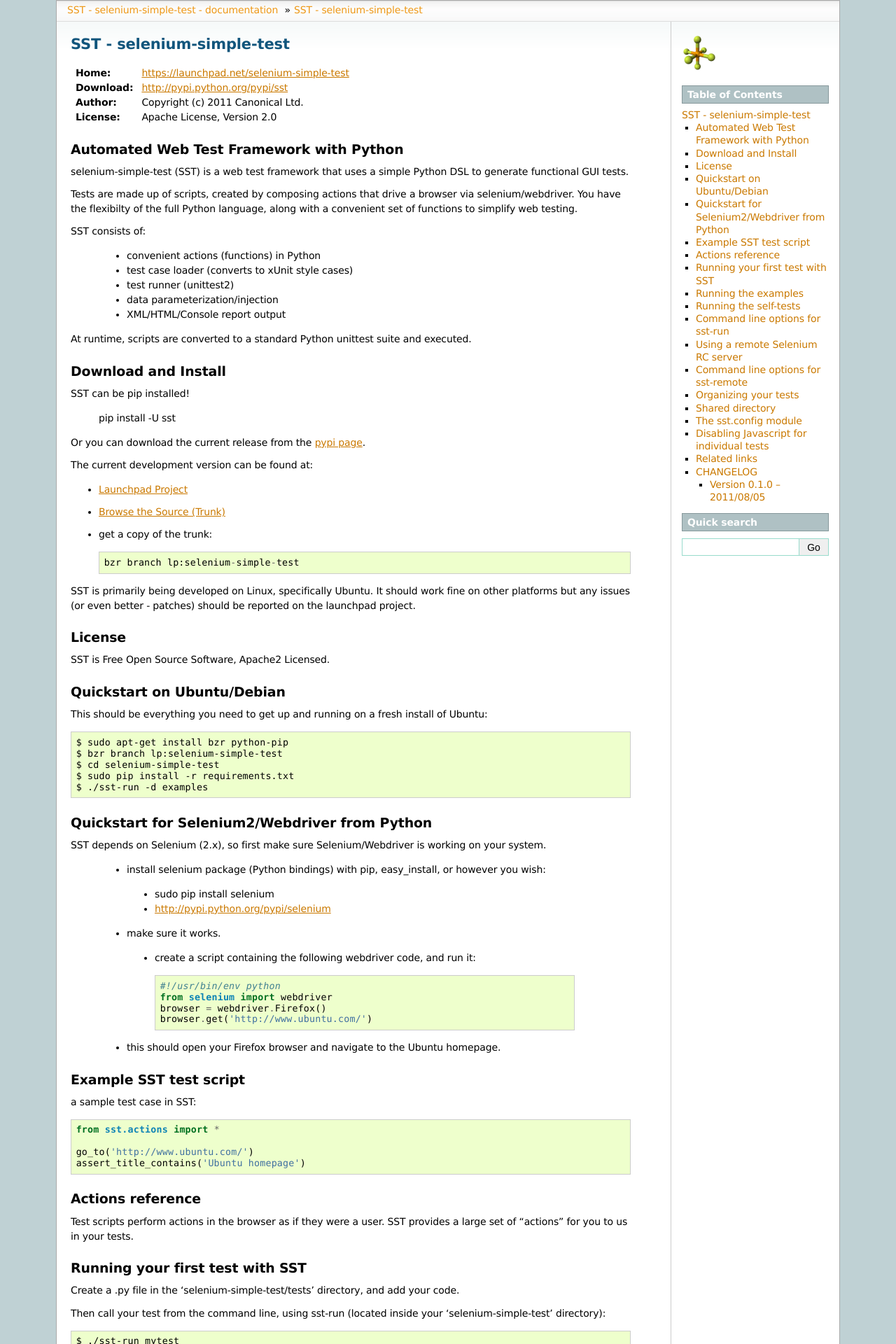
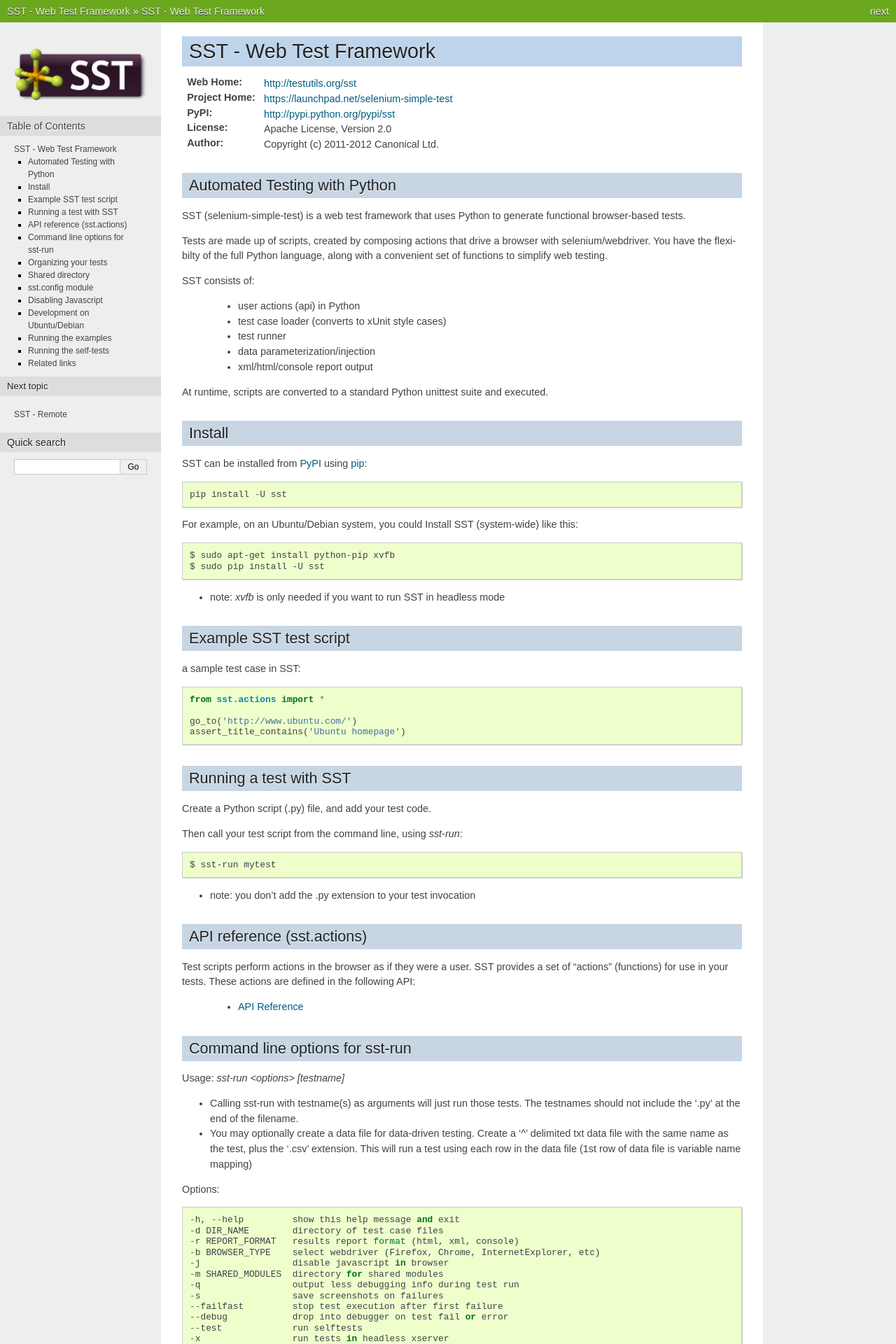
Before and after one commit to Work4Labs/selenium-simple-test, a Sphinx documentation site: the page built from docs/index.rst, in a window 1280 px wide. Shown: the top 1920 px of the page at 70% size. Built offline with Sphinx 7.4.7, drawn with Linux system fonts in a browser that asks for light colours; pages that are not in the unit, such as notebooks, are missing from menus; some of the changed text lies outside the part shown.

Commit message:
new docs/website and removed self-tests from setup install

```diff
--- a/docs/conf.py
+++ b/docs/conf.py
@@ -48,8 +48,8 @@
 master_doc = 'index'
 
 # General information about the project.
-project = u'SST - selenium-simple-test'
-copyright = u'2010-2011, Canonical'
+project = u'SST - Web Test Framework'
+copyright = u'2011-2012, Canonical'
 
 # The version info for the project you're documenting, acts as replacement for
 # |version| and |release|, also used in various other places throughout the
@@ -99,7 +99,7 @@
 
 # The theme to use for HTML and HTML Help pages.  See the documentation for
 # a list of builtin themes.
-html_theme = 'sphinxdoc'
+html_theme = 'nature'
 
 # Theme options are theme-specific and customize the look and feel of a theme
 # further.  For a list of options available for each theme, see the
@@ -111,19 +111,19 @@
 
 # The name for this set of Sphinx documents.  If None, it defaults to
 # "<project> v<release> documentation".
-html_title = 'documentation'
+#html_title = 'Docs'
 
 # A shorter title for the navigation bar.  Default is the same as html_title.
-html_short_title = 'SST - selenium-simple-test - documentation'
+html_short_title = 'SST - Web Test Framework'
 
 # The name of an image file (relative to this directory) to place at the top
 # of the sidebar.
-html_logo = 'selenium-hexafluoride.png'
+html_logo = './assets/sst-logo_small.png'
 
 # The name of an image file (within the static path) to use as favicon of the
 # docs.  This file should be a Windows icon file (.ico) being 16x16 or 32x32
 # pixels large.
-#html_favicon = None
+html_favicon = './assets/favicon.ico'
 
 # Add any paths that contain custom static files (such as style sheets) here,
 # relative to this directory. They are copied after the builtin static files,
@@ -146,7 +146,7 @@
 #html_additional_pages = {}
 
 # If false, no module index is generated.
-html_domain_indices = True
+#html_domain_indices = True
 
 # If false, no index is generated.
 html_use_index = False
@@ -172,4 +172,4 @@
 html_file_suffix = ".html"
 
 # Output file base name for HTML help builder.
-htmlhelp_basename = 'SST-selenium-simple-test-doc'
+htmlhelp_basename = 'SST-docs'
--- a/docs/index.rst
+++ b/docs/index.rst
@@ -1,103 +1,57 @@
-==============================
-    SST - selenium-simple-test
-==============================
+.. toctree::
+   :hidden:
+
+   actions
+   remote
 
 
-:Home: https://launchpad.net/selenium-simple-test
-:Download: http://pypi.python.org/pypi/sst
-:Author: Copyright (c) 2011 Canonical Ltd.
+============================
+    SST - Web Test Framework
+============================
+
+:Web Home: http://testutils.org/sst
+:Project Home: https://launchpad.net/selenium-simple-test
+:PyPI: http://pypi.python.org/pypi/sst
 :License: Apache License, Version 2.0
+:Author: Copyright (c) 2011-2012 Canonical Ltd.
 
+---------------------------------
+    Automated Testing with Python
+---------------------------------
 
---------------------------------------------
-    Automated Web Test Framework with Python
---------------------------------------------
+SST (selenium-simple-test) is a web test framework that uses Python
+to generate functional browser-based tests.
 
-selenium-simple-test (SST) is a web test framework that uses a simple
-Python DSL to generate functional GUI tests.
-
-Tests are made up of scripts, created by composing actions that drive a browser
-via selenium/webdriver.  You have the flexibilty of the full Python language,
-along with a convenient set of functions to simplify web testing.
+Tests are made up of scripts, created by composing actions that drive a
+browser with selenium/webdriver.  You have the flexibilty of the full
+Python language, along with a convenient set of functions to simplify
+web testing.
 
 SST consists of:
 
- * convenient actions (functions) in Python
+ * user actions (api) in Python
  * test case loader (converts to xUnit style cases)
- * test runner (unittest2)
+ * test runner
  * data parameterization/injection
- * XML/HTML/Console report output
+ * xml/html/console report output
 
-At runtime, scripts are converted to a standard Python unittest suite and executed.
+At runtime, scripts are converted to a standard Python unittest suite
+and executed.
 
+-----------
+    Install
+-----------
 
-------------------------
-    Download and Install
-------------------------
-
-SST can be pip installed!
+SST can be installed from `PyPI <http://pypi.python.org>`_ using `pip <http://www.pip-installer.org>`_::
 
     pip install -U sst
 
-Or you can download the current release from the `pypi page
-<http://pypi.python.org/pypi/sst>`_.
+For example, on an Ubuntu/Debian system, you could Install SST (system-wide) like this::
 
-The current development version can be found at:
+    $ sudo apt-get install python-pip xvfb
+    $ sudo pip install -U sst
 
-* `Launchpad Project <https://launchpad.net/selenium-simple-test>`_
-* `Browse the Source (Trunk)
-  <http://bazaar.launchpad.net/~canonical-isd-qa/selenium-simple-test/trunk/files>`_
-* get a copy of the trunk::
-
-      bzr branch lp:selenium-simple-test
-
-SST is primarily being developed on Linux, specifically Ubuntu. It should work
-fine on other platforms but any issues (or even better - patches) should be
-reported on the launchpad project.
-
-
------------
-    License
------------
-
-SST is Free Open Source Software, Apache2 Licensed.
-
-
--------------------------------
-    Quickstart on Ubuntu/Debian
--------------------------------
-
-This should be everything you need to get up and running on a fresh install of Ubuntu::
-
-    $ sudo apt-get install bzr python-pip
-    $ bzr branch lp:selenium-simple-test
-    $ cd selenium-simple-test
-    $ sudo pip install -r requirements.txt
-    $ ./sst-run -d examples
-
-
---------------------------------------------------
-    Quickstart for Selenium2/Webdriver from Python
---------------------------------------------------
-
-SST depends on Selenium (2.x), so first make sure Selenium/Webdriver is working on your system.
-
- * install selenium package (Python bindings) with pip, easy_install, or however you wish:
-
-  * sudo pip install selenium
-  * http://pypi.python.org/pypi/selenium
-
- * make sure it works.
-
-  * create a script containing the following webdriver code, and run it::
-
-     #!/usr/bin/env python
-     from selenium import webdriver
-     browser = webdriver.Firefox()
-     browser.get('http://www.ubuntu.com/')
-
- * this should open your Firefox browser and navigate to the Ubuntu homepage.
-
+* note: `xvfb` is only needed if you want to run SST in headless mode
 
 ---------------------------
     Example SST test script
@@ -110,121 +64,35 @@
     go_to('http://www.ubuntu.com/')
     assert_title_contains('Ubuntu homepage')
 
+------------------------------------
+    Running a test with SST
+------------------------------------
 
----------------------
-    Actions reference
----------------------
+Create a Python script (.py) file, and add your test code.
+
+Then call your test script from the command line, using `sst-run`::
+
+    $ sst-run mytest
+
+* note: you don't add the .py extension to your test invocation
+
+-------------------------------
+    API reference (sst.actions)
+-------------------------------
 
 Test scripts perform actions in the browser as if they were a user.
-SST provides a large set of "actions" for you to us in your tests.
+SST provides a set of "actions" (functions) for use in your tests.
+These actions are defined in the following API:
 
-.. toctree::
-   :maxdepth: 1
-
-   actions
-
+ * `API Reference <http://testutils.org/sst/actions.html>`_
 
 ------------------------------------
-    Running your first test with SST
+    Command line options for sst-run
 ------------------------------------
 
-Create a .py file in the 'selenium-simple-test/tests' directory, and add your code.
+Usage: `sst-run <options> [testname]`
 
-Then call your test from the command line, using sst-run (located inside your
-'selenium-simple-test' directory)::
-
-    $ ./sst-run mytest
-    or
-    $ python sst-run mytest
-
-* note you don't add the .py extension to your tests.
-
-------------------------
-    Running the examples
-------------------------
-
-SST ships with a few trivial example scripts.  You can run them like this::
-
-    $ ./sst-run -d examples
-
-
---------------------------
-    Running the self-tests
---------------------------
-
-SST ships with a set of self-tests based on a test Django project.
-
-You can run the suite of self tests (and the test django server) like this::
-
-    $ ./sst-run --test
-
-
---------------------------------
-Command line options for sst-run
---------------------------------
-
-Usage: sst-run [testname]
-
-* Calling sst-run without any arguments runs all tests in the local 'tests' directory.
-
-* Calling sst-run with testname(s) as arguments will just run those tests. The
-  testnames should not include the '.py' at the end of the filename.
-
-* You may optionally create a data file for data-driven testing. Create a '^'
-  delimited txt data file with the same name as the test, plus the '.csv'
-  extension. This will run a test using each row in the data file (1st row of
-  data file is variable name mapping)
-
-Options:
-  -h, --help         show this help message and exit
-  -d DIR_NAME        directory of test case files
-  -r REPORT_FORMAT   results report format (html, xml, console)
-  -b BROWSER_TYPE    select webdriver (Firefox, Chrome, InternetExplorer, etc)
-  -j                 disable javascript in browser
-  -x                 run tests in headless xserver
-  -m SHARED_MODULES  directory for shared modules
-  -q                 output less debugging info during test run
-  -s                 save screenshots on failures
-  --test             run selftests (launches local django server)
-  --failfast         stop test execution after first failure
-  --debug            drop into debugger on test fail or error
-
--------------------------------------
-    Using a remote Selenium RC server
--------------------------------------
-
-SST also supports running tests through a Selenium RC server, which amongst
-other things allows for running your tests in the cloud through SauceLabs'
-'OnDemand' service. A special command-line script (sst-remote) is provided for
-this.
-
-To give it a try, register for a free account at http://saucelabs.com and get
-your API key, then just like above, run the example tests by simply providing
-the url for SauceLabs' server on the command line, replacing your username and
-password on the url below::
-
-    $ ./sst-remote -d examples -u http://<your-user>:<your-api-key>@ondemand.saucelabs.com:80/wd/hub
-
-If you want to use a local Selenium RC server instead, get the
-'selenium-server-standalone-<version>.jar' file from
-'http://code.google.com/p/selenium/downloads/list' and fire up a server with::
-
-    $ java -jar selenium-server-standalone-<version>.jar
-
-Then in another terminal run 'sst-remote' with::
-
-    $ ./sst-remote -d examples -u http://127.0.0.1:4444/wd/hub
-
----------------------------------------
-    Command line options for sst-remote
----------------------------------------
-
-Usage: sst-remote [testname]
-
-* Calling sst-remote without any arguments runs all tests in
-  the local 'tests' directory.
-
-* Calling sst-remote with testname(s) as arguments will just run
+* Calling sst-run with testname(s) as arguments will just run
   those tests. The testnames should not include the '.py' at
   the end of the filename.
 
@@ -234,27 +102,20 @@
   run a test using each row in the data file (1st row of data
   file is variable name mapping)
 
+Options::
 
-Options:
-  -h, --help            show this help message and exit
-  -d DIR_NAME           directory of test case files
-  -r REPORT_FORMAT      results report format (html, xml, console)
-  -b BROWSER_TYPE       select remote browser (firefox, googlechrome,
-                        iexplorer, etc)
-  -j                    disable javascript in browser
-  -m SHARED_MODULES     directory for shared modules
-  -q                    output less debugging info during test run
-  -s                    save screenshots on failures
-  --failfast            stop test execution after first failure
-  --debug               drop into debugger on test fail or error
-  -p BROWSER_PLATFORM   desired platform (XP, VISTA, LINUX), when using a
-                        remote Selenium RC
-  -v BROWSER_VERSION    desired browser version, when using a remote Selenium
-  -n SESSION_NAME       identifier for this test run session, when using a
-                        remote Selenium RC
-  -u WEBDRIVER_REMOTE_URL
-                        url to WebDriver endpoint (eg:
-                        http://host:port/wd/hub), when using a remote Selenium RC
+  -h, --help         show this help message and exit
+  -d DIR_NAME        directory of test case files
+  -r REPORT_FORMAT   results report format (html, xml, console)
+  -b BROWSER_TYPE    select webdriver (Firefox, Chrome, InternetExplorer, etc)
+  -j                 disable javascript in browser
+  -m SHARED_MODULES  directory for shared modules
+  -q                 output less debugging info during test run
+  -s                 save screenshots on failures
+  --failfast         stop test execution after first failure
+  --debug            drop into debugger on test fail or error
+  --test             run selftests
+  -x                 run tests in headless xserver
 
 -------------------------
     Organizing your tests
@@ -272,7 +133,7 @@
 
 and you would call this from the command line::
 
-    $ ./sst-run -d mytests
+    $ sst-run -d mytests
 
 A more complex setup might look like::
 
@@ -290,13 +151,12 @@
 
 and you would still call this from the command like::
 
-    $ ./sst-run -d mytests
+    $ sst-run -d mytests
 
-SST will find all of the tests in subdirectories and execute them. SST won't look
-in directories starting with an underscore. This allows you to put Python packages
-directly in your test directories if you want. A better option is to use the
-shared directory.
-
+SST will find all of the tests in subdirectories (including symlinks) and execute
+them. SST won't look in directories starting with an underscore. This allows you
+to put Python packages/modules directly in your test directories if you want. A
+better option is to use the shared directory.
 
 --------------------
     Shared directory
@@ -311,17 +171,14 @@
 alternatively you can specify a different directory using the `-m` command
 line argument to `sst-run`.
 
-If there is no 'shared' directory in the test directory, then `sst-run` will
+If there is no `shared` directory in the test directory, then `sst-run` will
 walk up from the test directory to the current directory looking for one. This
 allows you to run tests just from a subdirectory without having to explicitly
-specify where the shared directory is::
+specify where the shared directory is.
 
-    $ ./sst-run -d tests/some/subdirectory
-
-
-----------------------
- The sst.config module
-----------------------
+---------------------
+    sst.config module
+---------------------
 
 Inside tests you can import the `sst.config` module to know various things about the current test
 environment. The `sst.config` module has the following information::
@@ -337,32 +194,70 @@
     # full path to the shared directory
     config.shared_directory
 
+    # full path to the results directory
+    config.results_directory
 
-------------------------------------------
- Disabling Javascript for individual tests
-------------------------------------------
+------------------------
+    Disabling Javascript
+------------------------
 
 If you need to disable Javascript for an individual test you can do it by
 putting the following at the start of the test::
 
     JAVASCRIPT_DISABLED = True
 
+--------------------------------
+    Development on Ubuntu/Debian
+--------------------------------
+
+* SST is primarily being developed on Linux, specifically Ubuntu. It should work fine on other platforms, but any issues (or even better - patches) should be reported on the Launchpad project.
+
+* Get a copy of SST Trunk, install requirements, and run self-tests/examples from the branch::
+
+    $ sudo apt-get install bzr python-pip xvfb
+    $ bzr branch lp:selenium-simple-test
+    $ cd selenium-simple-test
+    $ sudo pip install -U -r requirements.txt
+    $ ./sst-run --test -x
+    $ ./sst-run -d examples
+
+* `Launchpad Project <https://launchpad.net/selenium-simple-test>`_
+
+* `Browse the Source (Trunk) <http://bazaar.launchpad.net/~canonical-isd-qa/selenium-simple-test/trunk/files>`_
+
+* To manually setup dependencies, SST uses the following non-stdlib packages:
+
+    * selenium
+    * unittest2
+    * junitxml
+    * pyvirtualdisplay
+    * django==1.1.2 (needed for internal self-tests only)
+
+------------------------
+    Running the examples
+------------------------
+
+SST source code repository contains some trivial example scripts.
+
+You can run them from your local branch like this::
+
+    $ ./sst-run -d examples
+
+--------------------------
+    Running the self-tests
+--------------------------
+
+SST source code repository contains a set of self-tests based on an included test Django project.
+
+You can run the suite of self-tests (and the test django server) from your local branch like this::
+
+    $ ./sst-run --test
 
 -----------------
     Related links
 -----------------
 
+* `Selenium Project Home <http://selenium.googlecode.com>`_
+* `Selenium WebDriver (from 'Architecture of Open Source Applications') <http://www.aosabook.org/en/selenium.html>`_
 * `Python Unittest <http://docs.python.org/library/unittest.html>`_
 * `unittest2 <http://pypi.python.org/pypi/unittest2/>`_
-* `Selenium Project Home <http://selenium.googlecode.com>`_
-* `Selenium WebDriver (from 'Architecture of Open Source Applications')
-  <http://www.aosabook.org/en/selenium.html>`_
-
-----------
- CHANGELOG
-----------
-
-Version 0.1.0 -- 2011/08/05
----------------------------
-
-* Initial release
--- /dev/null
+++ b/docs/remote.rst
@@ -0,0 +1,69 @@
+================
+    SST - Remote
+================
+
+----------------------------------
+    Using a remote Selenium server
+----------------------------------
+
+SST also supports running tests through a Selenium [RC] server, which amongst
+other things allows for running your tests in the cloud through SauceLabs'
+'OnDemand' service. A special command-line script (sst-remote) is provided for
+this.
+
+To give it a try, register for a free account at http://saucelabs.com and get
+your API key, then just like above, run the example tests by simply providing
+the url for SauceLabs' server on the command line, replacing your username and
+password on the url below::
+
+    $ ./sst-remote -d examples -u http://<your-user>:<your-api-key>@ondemand.saucelabs.com:80/wd/hub
+
+If you want to use a local Selenium RC server instead, get the
+'selenium-server-standalone-<version>.jar' file from
+'http://code.google.com/p/selenium/downloads/list' and fire up a server with::
+
+    $ java -jar selenium-server-standalone-<version>.jar
+
+Then in another terminal run 'sst-remote' with::
+
+    $ ./sst-remote -d examples -u http://127.0.0.1:4444/wd/hub
+
+---------------------------------------
+    Command line options for sst-remote
+---------------------------------------
+
+sst-remote <options> [testname]
+
+* Calling sst-remote without any arguments runs all tests in the local 'tests' directory.
+
+* Calling sst-remote with testname(s) as arguments will just run
+  those tests. The testnames should not include the '.py' at
+  the end of the filename.
+
+* You may optionally create a data file for data-driven
+  testing.  Create a '^' delimited txt data file with the same
+  name as the test, plus the '.csv' extension.  This will
+  run a test using each row in the data file (1st row of data
+  file is variable name mapping)
+
+
+Options:
+  -h, --help            show this help message and exit
+  -d DIR_NAME           directory of test case files
+  -r REPORT_FORMAT      results report format (html, xml, console)
+  -b BROWSER_TYPE       select webdriver (Firefox, Chrome, InternetExplorer,
+                        etc)
+  -j                    disable javascript in browser
+  -m SHARED_MODULES     directory for shared modules
+  -q                    output less debugging info during test run
+  -s                    save screenshots on failures
+  --failfast            stop test execution after first failure
+  --debug               drop into debugger on test fail or error
+  -p BROWSER_PLATFORM   desired platform (XP, VISTA, LINUX, etc), when using a
+                        remote Selenium RC
+  -v BROWSER_VERSION    desired browser version, when using a remote Selenium
+  -n SESSION_NAME       identifier for this test run session, when using a
+                        remote Selenium RC
+  -u WEBDRIVER_REMOTE_URL
+                        url to WebDriver endpoint (eg:
+                        http://host:port/wd/hub), when using a remote Selenium RC
```
Also changed, not shown: docs/assets/nature.css_t (added, +243 -0 lines), docs/make_actions_rst.py (renamed from docs/make_rst.py, +15 -8 lines), setup.py (+6 -8 lines), docs/assets/favicon.ico (added), docs/assets/selenium-hexafluoride.png (added), docs/assets/sst-logo.png (added), docs/assets/sst-logo_black.png (added), docs/assets/sst-logo_small.png (added), docs/selenium-hexafluoride.png (deleted), 3 other files.
